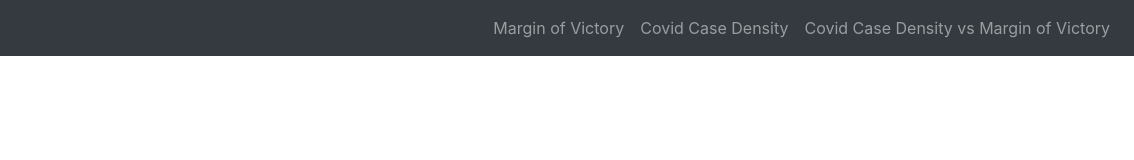
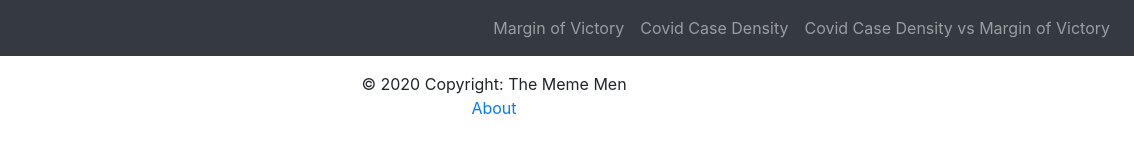
Before and after one commit to Hijerboa/hackohio2020, a plain HTML site: page index.html in a window 1280 px wide. Shown: the full height of the page, 146-1280 px from the left. Drawn offline with nearby package versions, Linux system fonts and the light colour scheme.

Commit message:
Added footer

```diff
--- a/index.html
+++ b/index.html
@@ -87,4 +87,10 @@
             </div>
         </nav>
     </header>
+    <footer class="page-footer">
+      <div class="footer-copyright text-center py-3">© 2020 Copyright: The Meme Men
+        </br>
+        <a href="#">About</a>
+      </div>
+    </footer>
 </section>
```
